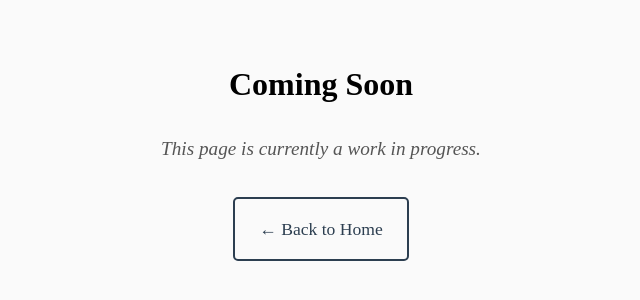
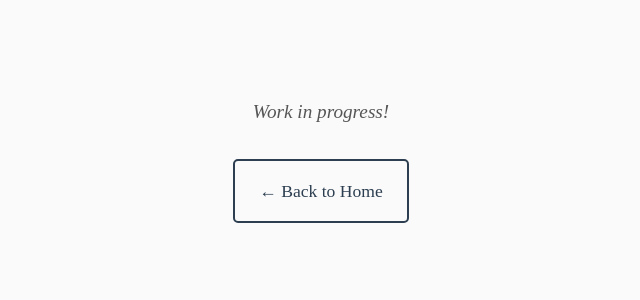
Before and after one commit to jasminejhan/jasminejhan.github.io, a plain HTML site: page personal.html in a window 1280 px wide. Shown: the part 240-540 px from the top of the page, without its empty margins (319-959 px from the left). Drawn offline with Linux system fonts and the light colour scheme; a web font is replaced by a local one.

Commit message:
Update personal.html

```diff
--- a/personal.html
+++ b/personal.html
@@ -90,8 +90,7 @@
 </head>
 <body>
     <div class="container">
-        <h1>Coming Soon</h1>
-        <p class="message">This page is currently a work in progress.</p>
+        <p class="message">Work in progress!</p>
         <a href="index.html" class="back-link">← Back to Home</a>
     </div>
 </body>
```
